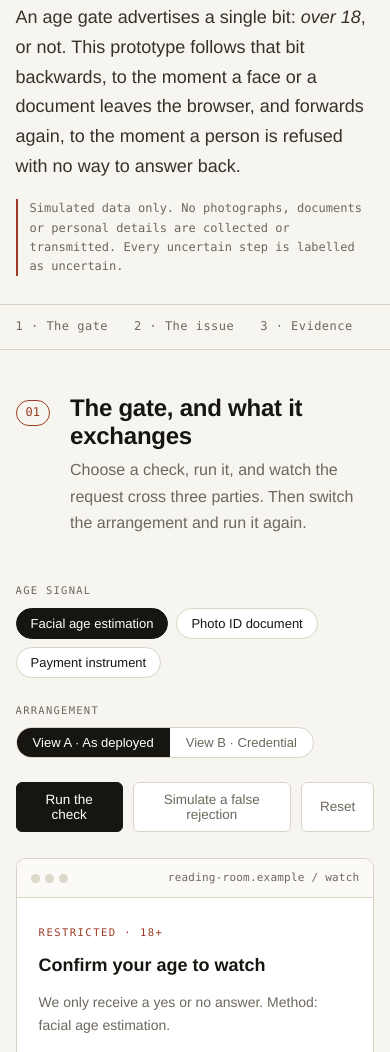
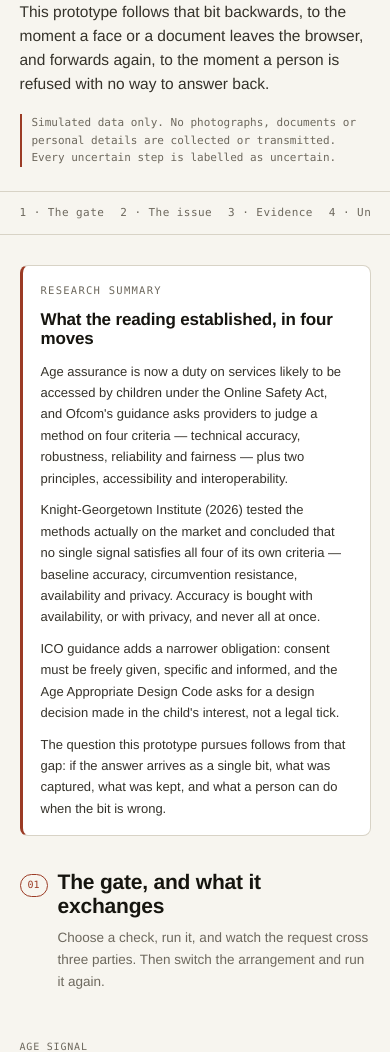
Before and after one commit to 260095411/long-fan-final-assessment, a plain HTML site: page prototype/index.html in a window 390 px wide. Shown: the part 152-1204 px from the top of the page. Drawn offline with Linux system fonts and the light colour scheme.

Commit message:
Add research summary block, phone layout fixes, README link first line

```diff
--- a/prototype/css/styles.css
+++ b/prototype/css/styles.css
@@ -344,6 +344,28 @@ body.no-anim *,
 body.no-anim *::before,
 body.no-anim *::after { transition: none !important; animation: none !important; }
 
+/* ---------- research summary ---------- */
+.summary-box {
+  margin: 44px 0 0;
+  padding: 22px 26px;
+  border: 1px solid var(--line);
+  border-left: 3px solid var(--accent);
+  border-radius: 8px;
+  background: #fff;
+}
+.summary-box .tag {
+  display: block;
+  font-family: var(--mono);
+  font-size: 10.5px;
+  letter-spacing: .12em;
+  text-transform: uppercase;
+  color: var(--muted);
+  margin-bottom: 10px;
+}
+.summary-box h2 { font-size: 20px; margin: 0 0 12px; }
+.summary-box p { margin: 0 0 10px; font-size: 14.5px; color: #35322a; }
+.summary-box p:last-child { margin-bottom: 0; }
+
 /* ---------- responsive ---------- */
 @media (max-width: 900px) {
   .stage { grid-template-columns: 1fr; }
@@ -351,3 +373,49 @@ body.no-anim *::after { transition: none !important; animation: none !important;
   .section { padding: 44px 0; }
   .site-header { padding: 40px 0 28px; }
 }
+
+@media (max-width: 640px) {
+  body { overflow-x: hidden; }
+  .wrap { width: 90vw; }
+  .site-header { padding: 30px 0 24px; }
+  .kicker { font-size: 10px; letter-spacing: .08em; margin-bottom: 14px; }
+  h1 { font-size: 30px; }
+  .lede { font-size: 15.5px; line-height: 1.55; }
+  .disclaimer { font-size: 11px; padding-left: 10px; }
+  .site-nav .wrap { gap: 16px; }
+  .site-nav a { font-size: 11px; }
+  .section { padding: 34px 0; }
+  .section-head { gap: 10px; }
+  .num { font-size: 10px; padding: 2px 7px; margin-top: 4px; }
+  h2 { font-size: 21px; }
+  .section-sub { font-size: 13.5px; }
+  h3 { font-size: 16px; }
+  .controls { gap: 14px 16px; }
+  .control-label { font-size: 10px; letter-spacing: .08em; }
+  .chip { font-size: 12px; padding: 6px 10px; }
+  .btn { font-size: 12.5px; padding: 8px 12px; }
+  .seg { font-size: 11.5px; padding: 7px 10px; }
+  .stage { gap: 14px; }
+  .panel-title, .panel-meta { font-size: 10px; }
+  .gate-screen h3 { font-size: 17px; }
+  .gate-copy { font-size: 13px; }
+  .node { font-size: 10.5px; padding: 5px 7px; }
+  .arrow { font-size: 10px; }
+  .meter span { font-size: 17px; }
+  .meters { gap: 14px; }
+  .summary-box { margin-top: 30px; padding: 16px 18px; }
+  .summary-box h2 { font-size: 17px; }
+  .summary-box p { font-size: 13px; }
+  .claim-box { padding: 16px 18px; }
+  .claim-box p { font-size: 13.5px; }
+  .card { padding: 14px 16px; }
+  .plain-list li { font-size: 12.5px; }
+  .table-wrap table { min-width: 520px; }
+  th, td { padding: 9px 10px; font-size: 12px; }
+  .callout { padding: 18px; }
+  .callout h3 { font-size: 16px; }
+  .callout p { font-size: 13px; }
+  .qa-list { gap: 8px; }
+  .source-list li { font-size: 12px; }
+  .disclaimer, .src-link, .summary-box p { overflow-wrap: anywhere; }
+}
--- a/prototype/index.html
+++ b/prototype/index.html
@@ -30,6 +30,16 @@
 </nav>
 
 <main class="wrap">
+
+  <!-- ============ 0. RESEARCH SUMMARY ============ -->
+  <div class="summary-box" id="summary">
+    <span class="tag">Research summary</span>
+    <h2>What the reading established, in four moves</h2>
+    <p>Age assurance is now a duty on services likely to be accessed by children under the Online Safety Act, and Ofcom's guidance asks providers to judge a method on four criteria — technical accuracy, robustness, reliability and fairness — plus two principles, accessibility and interoperability.</p>
+    <p>Knight-Georgetown Institute (2026) tested the methods actually on the market and concluded that no single signal satisfies all four of its own criteria — baseline accuracy, circumvention resistance, availability and privacy. Accuracy is bought with availability, or with privacy, and never all at once.</p>
+    <p>ICO guidance adds a narrower obligation: consent must be freely given, specific and informed, and the Age Appropriate Design Code asks for a design decision made in the child's interest, not a legal tick.</p>
+    <p>The question this prototype pursues follows from that gap: if the answer arrives as a single bit, what was captured, what was kept, and what a person can do when the bit is wrong.</p>
+  </div>
 
   <!-- ============ 1. GATE ============ -->
   <section id="gate" class="section">
```
Also changed, not shown: 1 other file.
